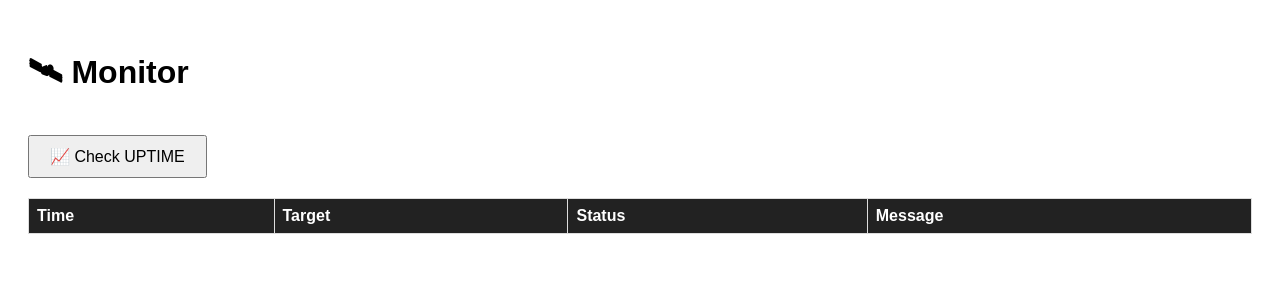
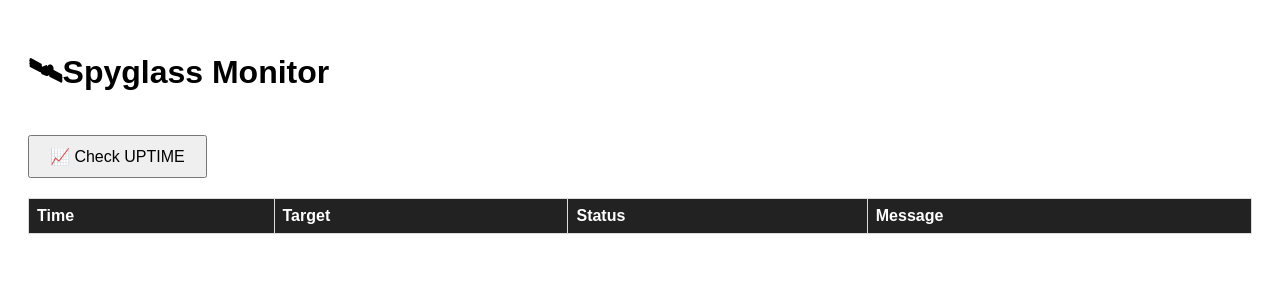
Before and after one commit to NYXBAM/spyglass, a Flask app: page / in a window 1280 px wide. Shown: the top 300 px of the page. Run offline with Flask 2, Linux system fonts and the light colour scheme; data that the repository does not hold is empty.

Commit message:
spyglass - > name added

```diff
--- a/web/templates/status.html
+++ b/web/templates/status.html
@@ -14,7 +14,7 @@
     </style>
 </head>
 <body>
-    <h1>🛰 Monitor</h1>
+    <h1>🛰Spyglass Monitor</h1>
     <a href="/uptime" style="text-decoration:none;">
         <button style="padding:10px 20px; font-size:16px; margin-top:10px;">📈 Check UPTIME</button>
     </a>
```
